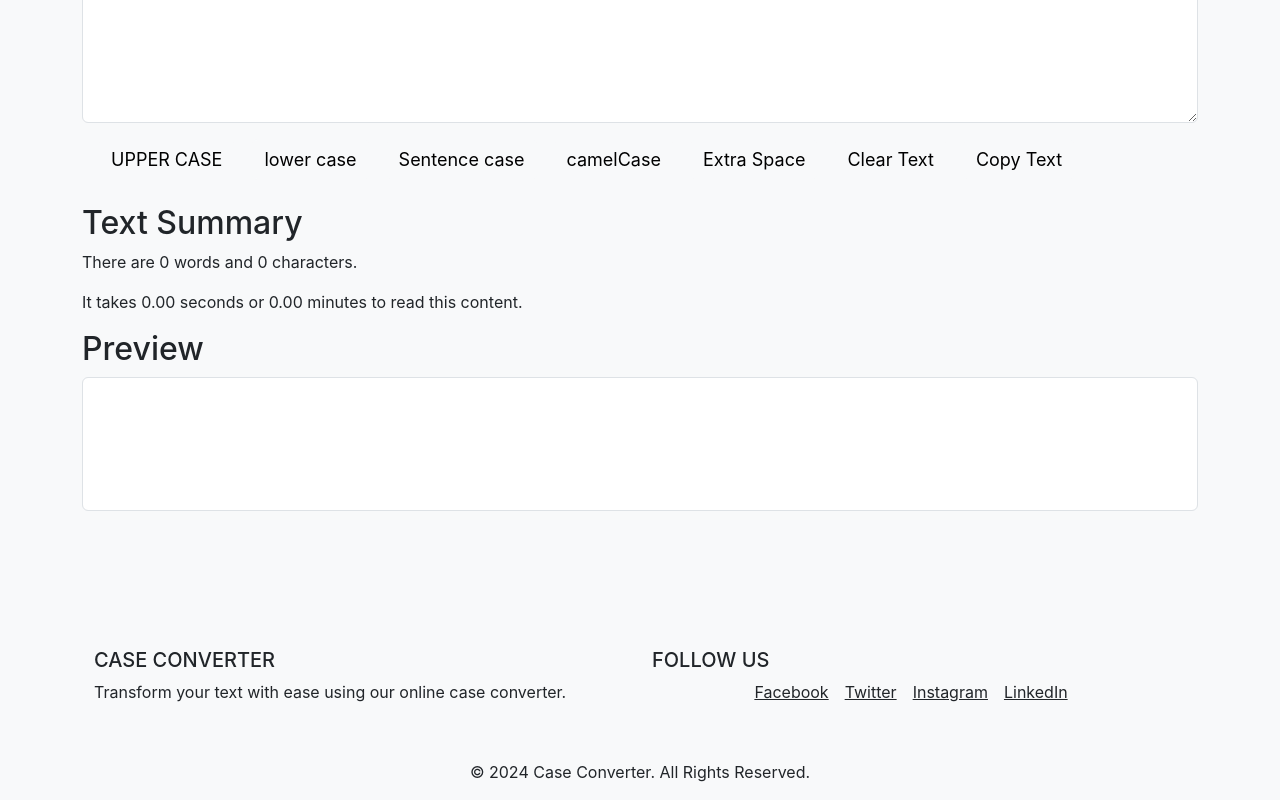
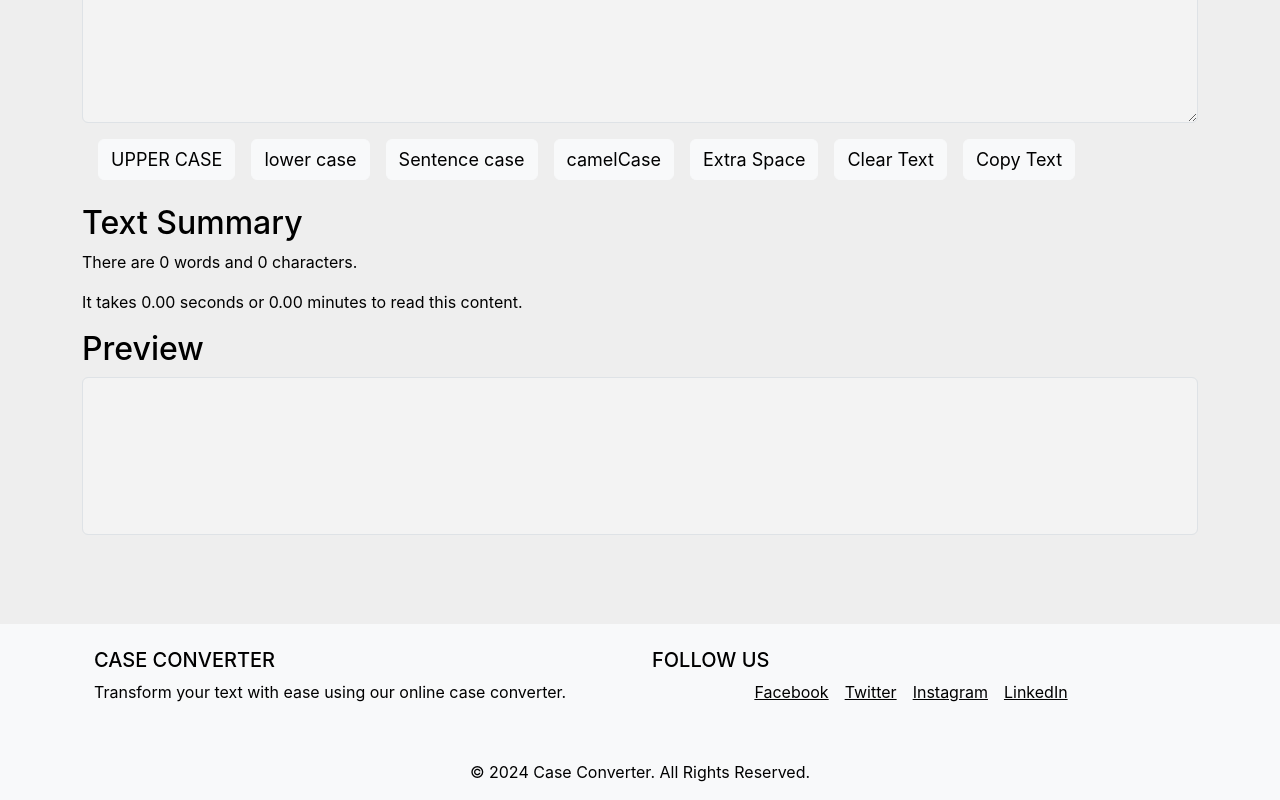
Before and after one commit to ManojGowda15/case_converter, a React (Create React App) app: page / in a window 1280 px wide. Shown: the part 298-1098 px from the top of the page. Built offline with nearby package versions, Linux system fonts and the light colour scheme.

Commit message:
fully fledged dark mode and light mode

```diff
--- a/src/App.js
+++ b/src/App.js
@@ -15,9 +15,9 @@ function App() {
   return (
     <>
     <Navbar  mode = {mode} toggleMode = {toggleMode} />
-    <Home mode = {mode} />
+    <Home mode = {mode}/>
     {/* <About/> */}
-    <Footer/>
+    <Footer mode = {mode}/>
     </>
   );
 }
--- a/src/components/Footer.js
+++ b/src/components/Footer.js
@@ -2,8 +2,14 @@ import React from 'react';
 import PropTypes from 'prop-types';
 
 export default function Footer(props) {
+
+    const footerStyle = {
+        backgroundColor: props.mode ? '#252424' : '#f8f9fa',
+        color: props.mode ? 'white' : 'black'
+    };
+
     return (
-        <footer className="bg-body-tertiary text-center text-lg-start">
+        <footer className="text-center text-lg-start"   style={footerStyle}>
             <div className="container p-4">
                 <div className="row">
                     <div className="col-lg-6 col-md-12 mb-4 mb-md-0">
@@ -18,7 +24,7 @@ export default function Footer(props) {
                         <ul className="list-unstyled d-flex justify-content-center">
                             {props.socialLinks.map((link, index) => (
                                 <li className="me-3" key={index}>
-                                    <a href={link.href} target="_blank" rel="noopener noreferrer" className="text-dark">
+                                    <a href={link.href} target="_blank" rel="noopener noreferrer" style={{ color: props.mode ? 'white' : 'black' }}>
                                         <i className={link.icon}></i> {link.name}
                                     </a>
                                 </li>
@@ -28,7 +34,7 @@ export default function Footer(props) {
                 </div>
             </div>
 
-            <div className="text-center p-3" style={{ backgroundColor: '#f8f9fa' }}>
+            <div className="text-center p-3" style={footerStyle}>
                 © {new Date().getFullYear()} Case Converter. All Rights Reserved.
             </div>
         </footer>
@@ -54,5 +60,6 @@ Footer.propTypes = {
             href: PropTypes.string.isRequired,
             icon: PropTypes.string.isRequired
         })
-    )
+    ),
+    mode: PropTypes.bool
 };
--- a/src/components/Home.js
+++ b/src/components/Home.js
@@ -54,13 +54,17 @@ export default function Home(props) {
     };
 
     const [text, setText] = useState("")
+
+    const backgroundColor = props.mode ? '#333333' : '#EEEEEE';
+    const textColor = props.mode ? 'white' : 'black';
+
     return (
         <>
-            <div className={props.mode ? 'bg-dark text-light' : 'bg-body-tertiary text-dark'} style={{ minHeight: '100vh' }}>
+            <div style={{ backgroundColor: backgroundColor, color: textColor, minHeight: '100vh' }}>
                 <div className="container">
                     <div className="mb-3">
                         <label htmlFor="exampleFormControlTextarea1" className="form-label" style={{ fontSize: `25px`, fontWeight: `bold` }}>{props.labelText}</label>
-                        <textarea className="form-control" id="exampleFormControlTextarea1" placeholder='Enter your text here' rows="10" onChange={handleChange} value={text}></textarea>
+                        <textarea className="form-control" id="exampleFormControlTextarea1" placeholder='Enter your text here' rows="10" onChange={handleChange} value={text} style={{ backgroundColor: props.mode ? '#444444' : '#F3F3F3', color: textColor }}></textarea>
                     </div>
                 </div>
 
@@ -87,7 +91,7 @@ export default function Home(props) {
                     })()}
 
                     <h2 className="heading">Preview</h2>
-                    <textarea className="form-control" id="myBox" rows="5" value={text} readOnly style={{ width: '100%', resize: 'none' }}></textarea>
+                    <textarea className="form-control" id="myBox" rows="6" value={text} readOnly style={{ width: '100%', resize: 'none', backgroundColor: props.mode ? '#444444' : '#F3F3F3', color: textColor }}></textarea>
                 </div>
             </div>
         </>
```
